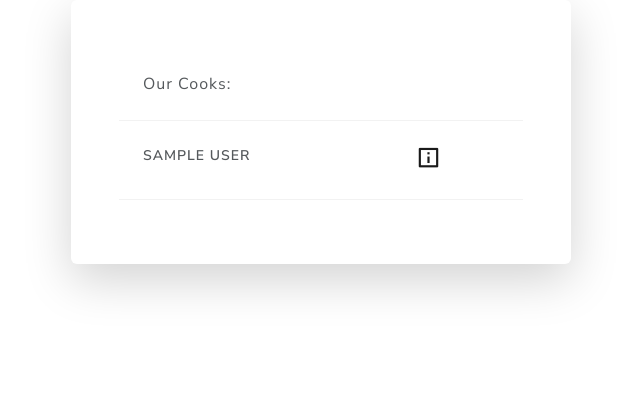
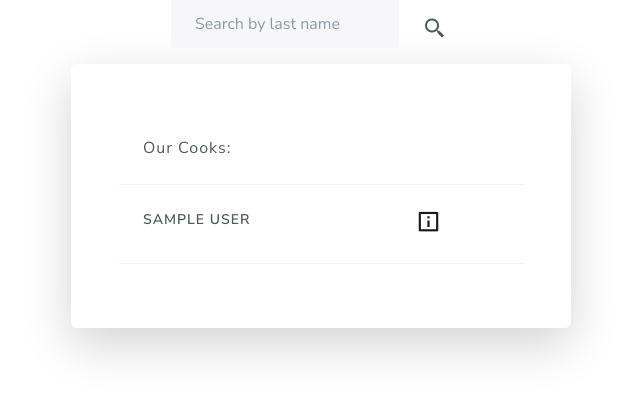
Before and after one commit to VladKyianytsia/kitchen-management-system, a Django app: page /cook/ in a window 1280 px wide. Shown: the part 109-505 px from the top of the page, without its empty margins (319-959 px from the left). Run offline with Django 5.2, Linux system fonts and the light colour scheme; the visitor is signed in with stand-in values (Sample User, id 1); data comes from the database, SQL or seed files in the repository; some libraries are stand-ins or nearby versions.

Commit message:
added search form on cook_list page

```diff
--- a/kitchen/forms.py
+++ b/kitchen/forms.py
@@ -52,3 +52,16 @@ class DishTypeNameSearchForm(forms.Form):
             }
         )
     )
+
+
+class CookLastNameSearchForm(forms.Form):
+    last_name = forms.CharField(
+        max_length=255,
+        required=False,
+        label="",
+        widget=forms.TextInput(
+            attrs={
+                "placeholder": "Search by last name"
+            }
+        )
+    )
--- a/kitchen/views.py
+++ b/kitchen/views.py
@@ -10,9 +10,11 @@ from kitchen.forms import (
     RegistrationForm,
     DishTypeForm,
     DishForm,
-    CookYearsOfExperienceUpdateForm, DishTypeNameSearchForm
+    CookYearsOfExperienceUpdateForm,
+    DishTypeNameSearchForm,
+    CookLastNameSearchForm
 )
-from kitchen.models import DishType, Dish, Cook
+from kitchen.models import DishType, Dish
 
 
 @login_required
@@ -147,8 +149,26 @@ class DishUpdateView(LoginRequiredMixin, generic.UpdateView):
         return reverse_lazy("kitchen:dish-detail", kwargs={"pk": self.object.pk})
 
 
+class CookLastNameSearch:
+    pass
+
+
 class CookListView(LoginRequiredMixin, generic.ListView):
     model = get_user_model()
+
+    def get_context_data(self, *, object_list=None, **kwargs):
+        context = super(CookListView, self).get_context_data(**kwargs)
+
+        context["search_form"] = CookLastNameSearchForm()
+        return context
+
+    def get_queryset(self):
+        last_name = self.request.GET.get("last_name")
+        queryset = super().get_queryset()
+        if last_name:
+            return queryset.filter(last_name__icontains=last_name)
+
+        return queryset
 
 
 class CookDetailView(LoginRequiredMixin, generic.DetailView):
--- a/templates/kitchen/cook_list.html
+++ b/templates/kitchen/cook_list.html
@@ -1,6 +1,17 @@
 {% extends "base.html" %}
+{% load crispy_forms_filters %}
 
 {% block content %}
+  <div class="d-flex justify-content-center">
+    <form class="form-inline" action="" method="get">
+      <div class="input-group">
+        {{ search_form|crispy }}
+        <button class="btn" type="submit">
+          <i style="font-size: 24px" class='bx bx-search-alt-2' ></i>
+        </button>
+      </div>
+    </form>
+  </div>
   <div style="width: 500px" class="container bg-secondary-subtle shadow-lg p-5 rounded form-layout">
     <table class="table">
       <thead>
```
